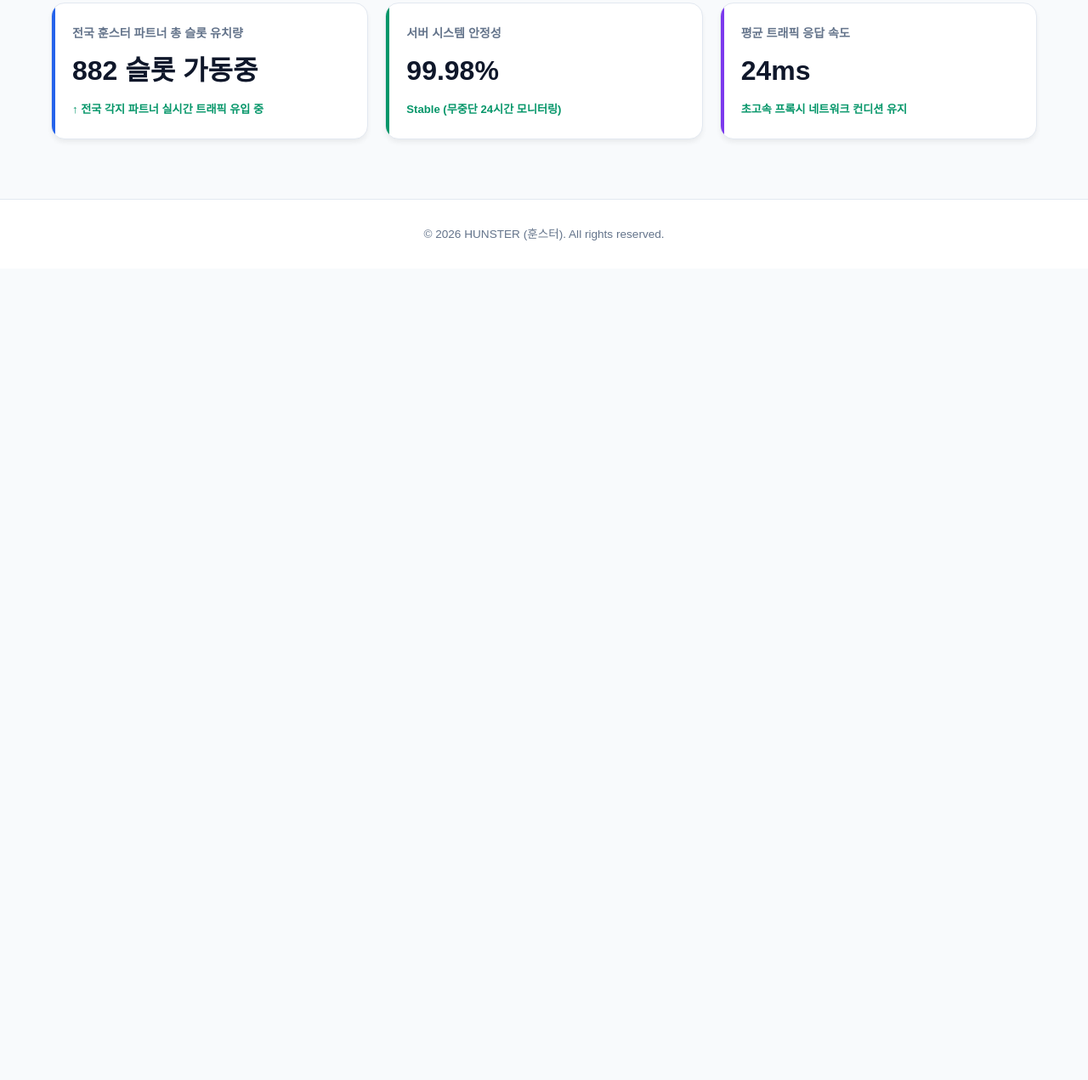
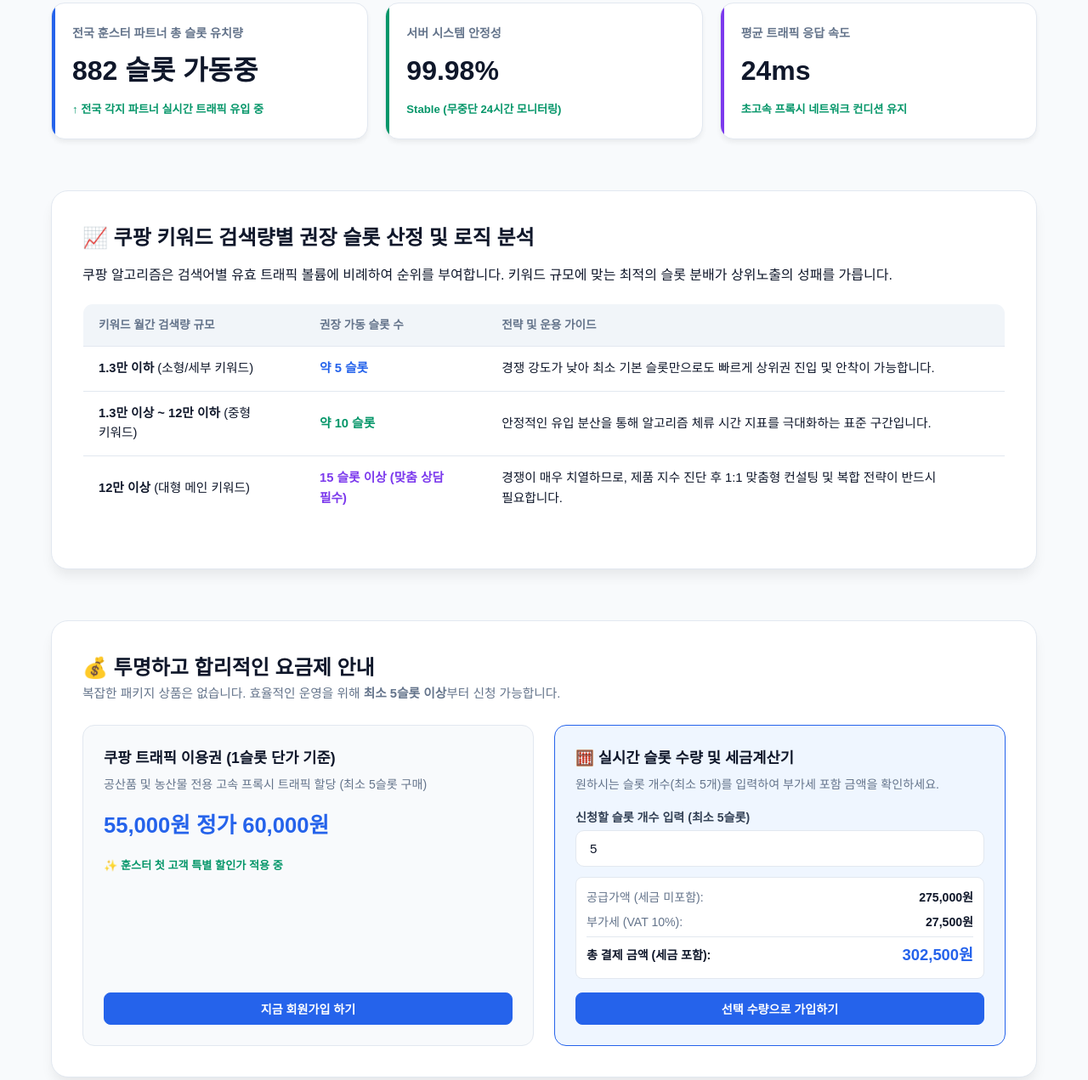
Before and after one commit to hunsters13/hunster, a website: page index.html in a window 1280 px wide. Shown: the part 531-1802 px from the top of the page at 85% size. Before the commit the page ends 847 px from the top, so only its background shows below. Drawn offline with Linux system fonts and the light colour scheme; no server answers; a web font is replaced by a local one.

Commit message:
Add guide and pricing sections to index.html
Added a guide section with keyword search recommendations and a pricing section with a calculator for slot quantities.

```diff
--- a/index.html
+++ b/index.html
@@ -64,6 +64,12 @@
     .price-desc { font-size: 0.88rem; color: var(--text-sub); margin-bottom: 16px; }
     .price-tag { font-size: 1.6rem; font-weight: 800; color: var(--primary); margin-bottom: 16px; }
 
+    .guide-section { background: var(--bg-card); border: 1px solid var(--border); border-radius: 20px; padding: 36px; box-shadow: var(--shadow-lg); }
+    .guide-section h2 { font-size: 1.5rem; font-weight: 800; margin-bottom: 12px; color: #0f172a; }
+    .guide-table { width: 100%; border-collapse: collapse; margin: 20px 0; background: white; border-radius: 12px; overflow: hidden; border: 1px solid var(--border); }
+    .guide-table th, .guide-table td { padding: 14px 18px; text-align: left; border-bottom: 1px solid var(--border); font-size: 0.92rem; }
+    .guide-table th { background: var(--border-subtle); color: var(--text-sub); font-weight: 700; font-size: 0.85rem; }
+
     .auth-container { max-width: 550px; margin: 40px auto; background: var(--bg-card); border: 1px solid var(--border); border-radius: 20px; padding: 36px; box-shadow: var(--shadow-lg); }
     .auth-container h2 { font-size: 1.6rem; font-weight: 800; margin-bottom: 6px; color: #0f172a; }
     .auth-container p { color: var(--text-sub); font-size: 0.9rem; margin-bottom: 24px; }
@@ -98,6 +104,7 @@
       .nav-links, .header-right .auth-actions { display: none; }
       .mobile-menu-btn { display: block; }
       .hero h1 { font-size: 1.9rem; }
+      .pricing-grid { grid-template-columns: 1fr; }
     }
   </style>
   <script>
@@ -523,7 +530,7 @@
     <a onclick="switchView('view-register')" style="font-weight:700; color:var(--primary); text-decoration:none;">회원가입</a>
   </div>
 
-  <!-- 메인 홈 뷰 -->
+  <!-- 메인 홈 뷰 (검색량별 권장 슬롯 및 요금제 계산기 복구 완료) -->
   <div id="view-main" class="page-view active">
     <div class="wrapper">
       <section class="hero">
@@ -548,6 +555,79 @@
           <div class="metric-title">평균 트래픽 응답 속도</div>
           <div class="metric-value">24ms</div>
           <div class="metric-footer">초고속 프록시 네트워크 컨디션 유지</div>
+        </div>
+      </section>
+
+      <!-- 쿠팡 키워드 검색량별 권장 슬롯 산정 및 로직 분석 테이블 -->
+      <section class="guide-section">
+        <h2>📈 쿠팡 키워드 검색량별 권장 슬롯 산정 및 로직 분석</h2>
+        <p>쿠팡 알고리즘은 검색어별 유효 트래픽 볼륨에 비례하여 순위를 부여합니다. 키워드 규모에 맞는 최적의 슬롯 분배가 상위노출의 성패를 가릅니다.</p>
+        <table class="guide-table">
+          <thead>
+            <tr>
+              <th>키워드 월간 검색량 규모</th>
+              <th>권장 가동 슬롯 수</th>
+              <th>전략 및 운용 가이드</th>
+            </tr>
+          </thead>
+          <tbody>
+            <tr>
+              <td><strong>1.3만 이하</strong> (소형/세부 키워드)</td>
+              <td><span style="color: var(--primary); font-weight: 800;">약 5 슬롯</span></td>
+              <td>경쟁 강도가 낮아 최소 기본 슬롯만으로도 빠르게 상위권 진입 및 안착이 가능합니다.</td>
+            </tr>
+            <tr>
+              <td><strong>1.3만 이상 ~ 12만 이하</strong> (중형 키워드)</td>
+              <td><span style="color: var(--success); font-weight: 800;">약 10 슬롯</span></td>
+              <td>안정적인 유입 분산을 통해 알고리즘 체류 시간 지표를 극대화하는 표준 구간입니다.</td>
+            </tr>
+            <tr>
+              <td><strong>12만 이상</strong> (대형 메인 키워드)</td>
+              <td><span style="color: #7c3aed; font-weight: 800;">15 슬롯 이상 (맞춤 상담 필수)</span></td>
+              <td>경쟁이 매우 치열하므로, 제품 지수 진단 후 1:1 맞춤형 컨설팅 및 복합 전략이 반드시 필요합니다.</td>
+            </tr>
+          </tbody>
+        </table>
+      </section>
+
+      <!-- 투명한 요금제 안내 및 실시간 세금계산기 섹션 -->
+      <section class="pricing-section">
+        <div style="margin-bottom: 20px;">
+          <h2>💰 투명하고 합리적인 요금제 안내</h2>
+          <p style="font-size: 0.92rem; color: var(--text-sub);">복잡한 패키지 상품은 없습니다. 효율적인 운영을 위해 <strong>최소 5슬롯 이상</strong>부터 신청 가능합니다.</p>
+        </div>
+        <div class="pricing-grid">
+          <div class="price-card">
+            <div>
+              <div class="price-title">쿠팡 트래픽 이용권 (1슬롯 단가 기준)</div>
+              <div class="price-desc">공산품 및 농산물 전용 고속 프록시 트래픽 할당 (최소 5슬롯 구매)</div>
+              <div class="price-tag">55,000원 <span>정가 60,000원</span></div>
+              <p style="font-size: 0.82rem; color: var(--success); font-weight: 700; margin-bottom: 16px;">✨ 훈스터 첫 고객 특별 할인가 적용 중</p>
+            </div>
+            <button class="btn btn-primary" style="width: 100%;" onclick="switchView('view-register')">지금 회원가입 하기</button>
+          </div>
+          <div class="price-card featured">
+            <div>
+              <div class="price-title">🧮 실시간 슬롯 수량 및 세금계산기</div>
+              <div class="price-desc">원하시는 슬롯 개수(최소 5개)를 입력하여 부가세 포함 금액을 확인하세요.</div>
+              <div style="margin: 12px 0;">
+                <label class="form-label" style="margin-bottom: 4px; display: block;">신청할 슬롯 개수 입력 (최소 5슬롯)</label>
+                <input type="number" id="slot-calc-input" class="form-input" value="5" min="5" oninput="calculatePrice(this)" style="background: white;">
+              </div>
+              <div style="background: white; padding: 12px; border-radius: 8px; border: 1px solid var(--border); font-size: 0.88rem; display: flex; flex-direction: column; gap: 6px; margin-top: 12px;">
+                <div style="display: flex; justify-content: space-between; color: var(--text-sub);">
+                  <span>공급가액 (세금 미포함):</span><span id="supply-price-text" style="font-weight: 600; color: var(--text-main);">275,000원</span>
+                </div>
+                <div style="display: flex; justify-content: space-between; color: var(--text-sub);">
+                  <span>부가세 (VAT 10%):</span><span id="vat-text" style="font-weight: 600; color: var(--text-main);">27,500원</span>
+                </div>
+                <div style="border-top: 1px solid var(--border); padding-top: 6px; display: flex; justify-content: space-between; align-items: center; font-weight: 700;">
+                  <span>총 결제 금액 (세금 포함):</span><span id="total-price-text" style="font-size: 1.15rem; color: var(--primary);">302,500원</span>
+                </div>
+              </div>
+            </div>
+            <button class="btn btn-primary" style="width: 100%; margin-top: 16px;" onclick="switchView('view-register')">선택 수량으로 가입하기</button>
+          </div>
         </div>
       </section>
     </div>
```
